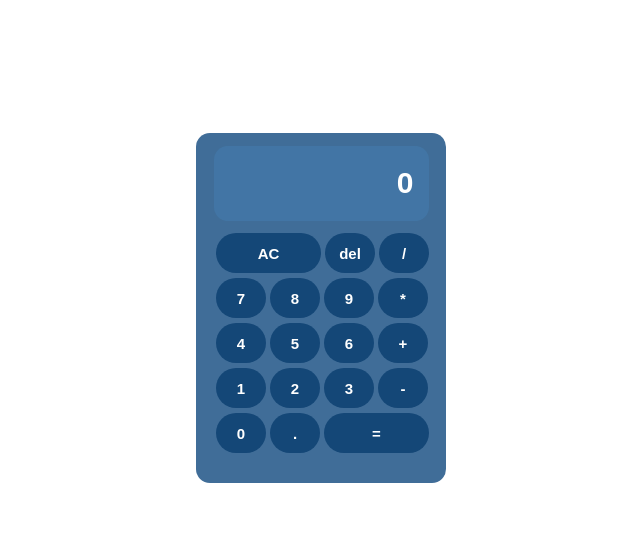
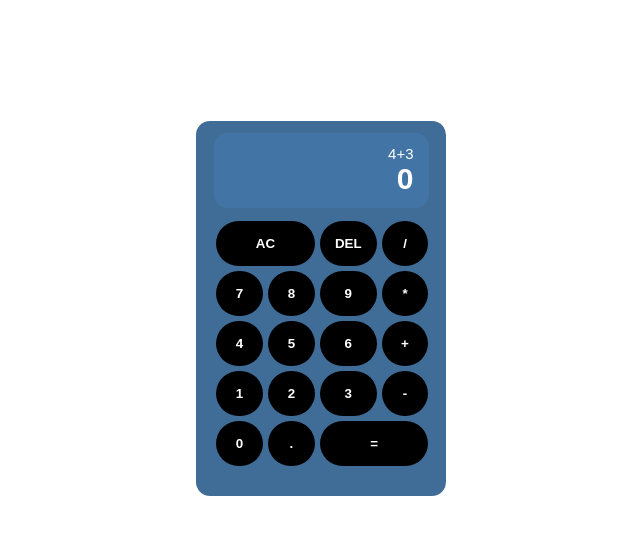
Before and after one commit to thekevinchau/calculator, a plain HTML site: page index.html in a window 1280 px wide. Shown: the whole page, without its empty margins (319-959 px from the left). Drawn offline with Linux system fonts and the light colour scheme.

Commit message:
Reformatted buttons and changed their classes. Allowed buttons to update display. Clear and delete buttons work

```diff
--- a/calculator.css
+++ b/calculator.css
@@ -10,7 +10,7 @@
     flex-direction: column;
     border-radius: 14px;
     background-color: rgb(64, 109, 152);
-    height: 350px;
+    height: 375px;
     width: 250px;
 }
 .display-container{
@@ -33,23 +33,33 @@
     border-radius: 14px;
     font-weight: bold;
 }
-.bottom-section{
+#result{
+    display: flex;
+    justify-content: flex-end;
+}
+#operations{
+    display: flex;
+    justify-content: flex-end;
+    font-weight: 400;
+    font-size: 15px;
+}
+.button-container {
+    display: grid;
+    grid-template-columns: repeat(4, 1fr);
+    column-gap: 5px;
+    row-gap: 5px;
+    width: 85%;
     margin-left: 20px;
-    flex-direction: column;
-    display: flex;
-    width: 250px;
 }
-.button{
-    margin-bottom: 5px;
-    width: 50px;
-    height: 40px;
-    background-color:rgb(20, 71, 119);
+.btn {
+    color: white;
+    background-color: black;
     border: none;
-    border-radius: 50px;
-    color: white;
-    font-size: 15px;
+    padding: 15px;
     font-weight: bold;
+    border-radius: 40px;
+    cursor: pointer;
 }
-#clear{
-    width: 105px;
+.span{
+    grid-column: span 2;
 }
--- a/calculator.js
+++ b/calculator.js
@@ -1,20 +1,54 @@
 let firstNum;
 let operator;
 let secondNum;
+let zeroNumber = true;
+let selectedOperator = false;
+
+function clear(){
+    firstNum = '';
+    operator = '';
+    selectedOperator = false;
+    zeroNumber = true;
+    currentText.textContent = "0";
+}
+function add(a,b){
+    return a+b;
+}
+function subtract(a,b){
+    return a-b;
+}
+function divide(a,b){
+    return a/b
+}
+function multiply(a,b){
+    return a*b;
+}
+function operate(first, operator, second){
+}
+let deleteBtn = document.querySelector('[data-delete]');
+deleteBtn.addEventListener('click', function(){
+    let text = currentText.textContent;
+    if (currentText.textContent !== "0"){
+        text = text.slice(0,-1)
+    }
+    currentText.textContent = text;
+})
 
 
-function add(a,b){
-    return a + b;
-}
-function subtract(a,b) {
-    return a-b;
-}
-function multiply(a,b){
-    return a * b;
-}
-function divide (a,b){
-    return a/b;
+let currentText = document.querySelector('#result');
+if (zeroNumber === true){
+    currentText.textContent = "0";
 }
 
-function operate(firstNum, operator, secondNum){
-}
+//adding event Listener to each button
+let numberButtons = document.querySelectorAll("[data-number]")
+numberButtons.forEach(button => button.addEventListener('click',() => {
+    if (zeroNumber){
+        zeroNumber = false;
+        currentText.textContent = "";
+    }
+    currentText.textContent += button.textContent }))
+
+
+let clearButton = document.querySelector('[data-all-clear]')
+clearButton.addEventListener('click', () => clear())
--- a/index.html
+++ b/index.html
@@ -11,30 +11,34 @@
         <div class="container">
             <div class="calculator">
                 <div class="display-container">
-                    <div class="display">0</div>
+                    <div class="display">
+                        <div class="resultContainer">
+                            <div id="operations">4+3</div>
+                            <div id="result">7</div>
+                        </div>
+                    </div>
                 </div>
                 <div class="bottom-section">
                     <div class="button-container">
-                        <div class="column1">
-                            <button class="button" id="clear">AC</button>
-                            <button class="button">del</button>
-                            <button class="button">/</button>
-                            <button class="button">7</button>
-                            <button class="button">8</button>
-                            <button class="button">9</button>
-                            <button class="button">*</button>
-                            <button class="button">4</button>
-                            <button class="button">5</button>
-                            <button class="button">6</button>
-                            <button class="button">+</button>
-                            <button class="button">1</button>
-                            <button class="button">2</button>
-                            <button class="button">3</button>
-                            <button class="button">-</button>
-                            <button class="button">0</button>
-                            <button class="button">.</button>
-                            <button class="button" id="clear">=</button>
-                        </div>
+                        <button class="btn span" data-all-clear>AC</button>
+                        <button class="btn" data-delete>DEL</button>
+                        <button class="btn" data-operator>/</button>
+                        <button class="btn" data-number>7</button>
+                        <button class="btn" data-number>8</button>
+                        <button class="btn" data-number>9</button>
+                        <button class="btn" data-operator>*</button>
+                        <button class="btn" data-number>4</button>
+                        <button class="btn" data-number>5</button>
+                        <button class="btn" data-number>6</button>
+                        <button class="btn" data-operator>+</button>
+                        <button class="btn" data-number>1</button>
+                        <button class="btn" data-number>2</button>
+                        <button class="btn" data-number>3</button>
+                        <button class="btn" data-operator>-</button>
+                        <button class="btn" data-number>0</button>
+                        <button class="btn" data-operator>.</button>
+                        <button class="btn span" data-operator>=</button>
+                    </div>
                     </div>
                 </div>
                 </div>
```
